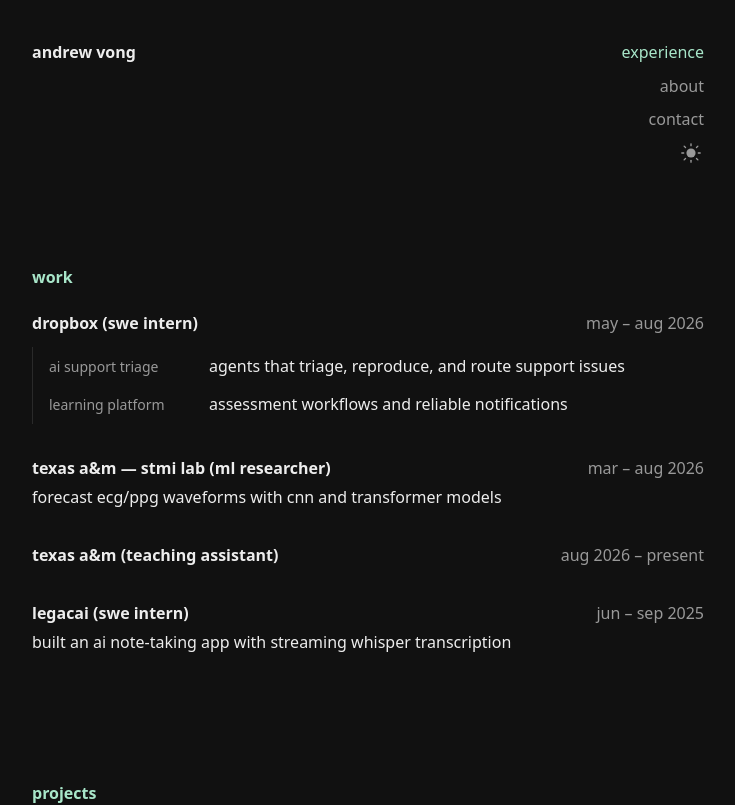
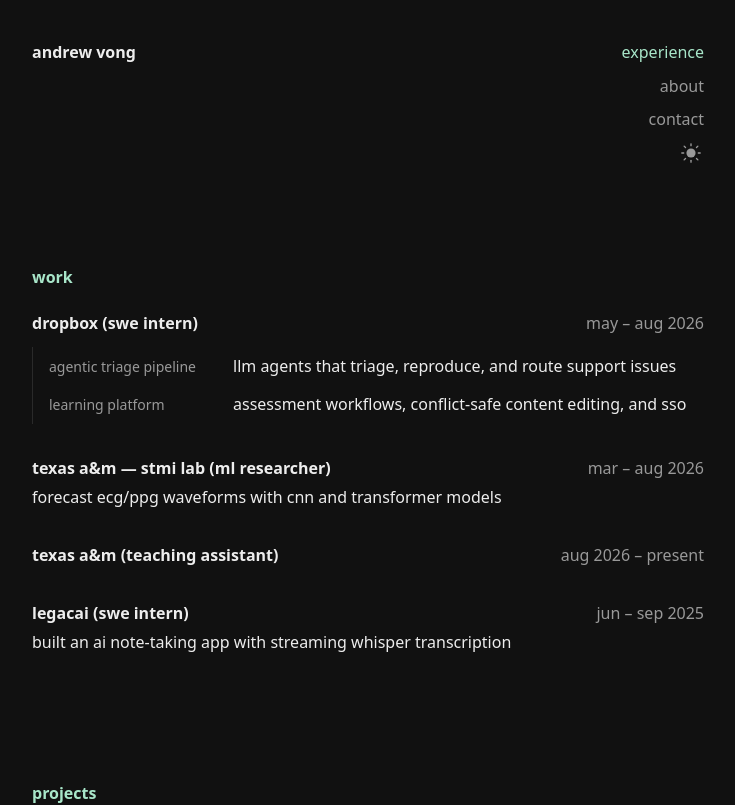
Before and after one commit to andrewv426/portfolio, a React (Vite) app: page / in a window 1280 px wide. Shown: the top 805 px of the page, without its empty margins (272-1007 px from the left). Built offline with nearby package versions, Linux system fonts and the light colour scheme; a web font is replaced by a local one.

Commit message:
refactor: clarify Dropbox projects and soften hover fades

```diff
--- a/src/App.css
+++ b/src/App.css
@@ -130,10 +130,8 @@ html.theme-transitioning *:not(.theme-toggle):not(.theme-toggle *) {
   color: var(--text);
   text-decoration: none;
   min-width: 0;
-}
-.entry-name {
   background: linear-gradient(var(--accent-link), var(--accent-link)) left bottom / 0 1px no-repeat;
-  transition: background-size 280ms ease, color 280ms ease, transform 280ms ease;
+  transition: background-size 320ms ease-in-out, color 320ms ease-in-out, transform 320ms ease-in-out;
 }
 
 @media (hover: hover) {
@@ -158,26 +156,36 @@ html.theme-transitioning *:not(.theme-toggle):not(.theme-toggle *) {
   border-left: 1px solid var(--border);
 }
 .initiative {
+  position: relative;
+  isolation: isolate;
   display: grid;
-  grid-template-columns: 9rem minmax(0, 1fr);
+  grid-template-columns: 10.5rem minmax(0, 1fr);
   align-items: baseline;
   gap: 1rem;
   padding: 0.4rem 0 0.4rem 1rem;
   margin-left: -1px;
   border-left: 1px solid transparent;
-  background: linear-gradient(90deg, color-mix(in srgb, var(--accent-link) 7%, transparent), transparent) left / 0 100% no-repeat;
-  transition: background-size 320ms ease, border-color 320ms ease;
+}
+.initiative::before {
+  content: "";
+  position: absolute;
+  inset: 0 0 0 -1px;
+  z-index: -1;
+  pointer-events: none;
+  border-left: 1px solid var(--accent-link);
+  background: linear-gradient(90deg, color-mix(in srgb, var(--accent-link) 7%, transparent), transparent);
+  opacity: 0;
+  transition: opacity 320ms ease-in-out;
 }
 .initiative-name {
   font-size: 0.875rem;
   font-weight: 500;
   color: var(--text-muted);
-  transition: color 280ms ease, transform 280ms ease;
+  transition: color 320ms ease-in-out, transform 320ms ease-in-out;
 }
 @media (hover: hover) {
-  .initiative:hover {
-    border-left-color: var(--accent-link);
-    background-size: 100% 100%;
+  .initiative:hover::before {
+    opacity: 1;
   }
   .initiative:hover .initiative-name {
     color: var(--accent-link);
@@ -197,8 +205,11 @@ html.theme-transitioning *:not(.theme-toggle):not(.theme-toggle *) {
   .initiative-name,
   .entry-name:hover,
   .initiative:hover .initiative-name {
-    transition: none;
+    transition: color 320ms ease-in-out;
     transform: none;
+  }
+  .entry-name {
+    background: none;
   }
 }
 
--- a/src/data/work.js
+++ b/src/data/work.js
@@ -4,12 +4,12 @@ export const jobs = [
     date: "may – aug 2026",
     initiatives: [
       {
-        name: "ai support triage",
-        description: "agents that triage, reproduce, and route support issues",
+        name: "agentic triage pipeline",
+        description: "llm agents that triage, reproduce, and route support issues",
       },
       {
         name: "learning platform",
-        description: "assessment workflows and reliable notifications",
+        description: "assessment workflows, conflict-safe content editing, and sso",
       },
     ],
   },
```
